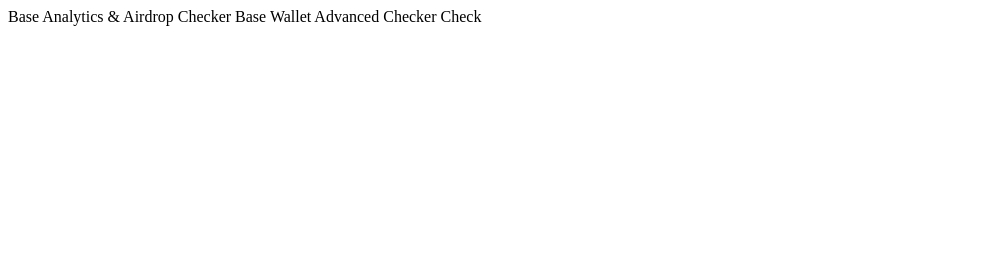
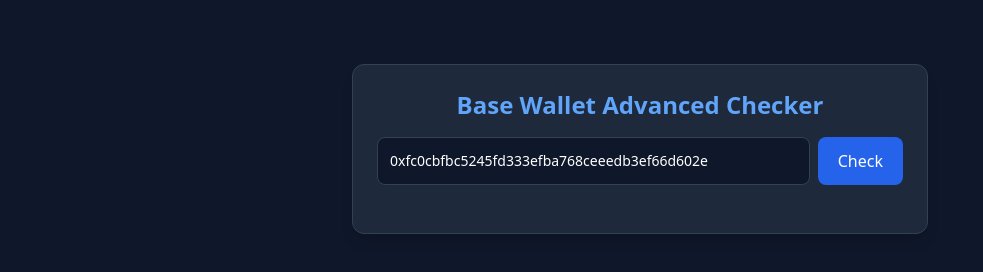
Before and after one commit to PLAMplam/BASE, a plain HTML site: page index.html in a window 1280 px wide. Shown: the whole page, without its empty margins (0-983 px from the left). Drawn offline with nearby package versions, Linux system fonts and the light colour scheme.

Commit message:
Update index.html for Base Wallet Advanced Checker

```diff
--- a/index.html
+++ b/index.html
@@ -1,9 +1,72 @@
-Base Analytics & Airdrop Checker
+<!DOCTYPE html>
+<html lang="en">
+<head>
+  <meta charset="UTF-8">
+  <meta name="viewport" content="width=device-width, initial-scale=1.0">
+  <title>Base Analytics & Airdrop Checker</title>
+  <!-- โหลด Tailwind CSS ผ่าน CDN -->
+  <script src="https://cdn.tailwindcss.com"></script>
+</head>
+<body class="bg-slate-900 text-white min-h-screen flex flex-col items-center justify-start p-6">
 
+  <div class="max-w-xl w-full bg-slate-800 p-6 rounded-xl shadow-lg border border-slate-700 mt-10">
+    <h1 class="text-2xl font-bold mb-4 text-blue-400 text-center">Base Wallet Advanced Checker</h1>
 
+    <div class="flex gap-2 mb-6">
+      <input id="addressInput" type="text" value="0xfc0cbfbc5245fd333efba768ceeedb3ef66d602e" placeholder="Enter EVM Address (0x...)" class="w-full p-3 rounded-lg bg-slate-900 border border-slate-700 text-sm focus:outline-none focus:border-blue-500 text-white">
+      <button onclick="checkWallet()" class="bg-blue-600 hover:bg-blue-500 text-white px-5 py-3 rounded-lg font-medium transition">Check</button>
+    </div>
 
+    <div id="result" class="hidden space-y-3 bg-slate-900 p-4 rounded-lg border border-slate-700 text-sm"></div>
+  </div>
 
-    Base Wallet Advanced Checker
+  <script>
+    async function checkWallet() {
+      const address = document.getElementById('addressInput').value.trim();
+      const resultDiv = document.getElementById('result');
+      if (!address) return;
 
+      resultDiv.classList.remove('hidden');
+      resultDiv.innerHTML = '<p class="text-gray-400 text-center">Fetching On-chain Data...</p>';
 
-      Check
+      try {
+        const res = await fetch(`https://base.blockscout.com/api?module=account&action=txlist&address=${address}&startblock=0&endblock=99999999&sort=asc`);
+        const data = await res.json();
+
+        if (data.status !== '1' || !data.result.length) {
+          resultDiv.innerHTML = '<p class="text-red-400 text-center">No transactions found or API limit reached.</p>';
+          return;
+        }
+
+        const txs = data.result;
+        const contracts = new Set(txs.map(t => t.to).filter(Boolean));
+        const activeMonths = new Set(txs.map(t => {
+          const d = new Date(t.timeStamp * 1000);
+          return `${d.getFullYear()}-${d.getMonth() + 1}`;
+        }));
+
+        let gasPaidETH = txs.reduce((acc, t) => acc + (BigInt(t.gasUsed) * BigInt(t.gasPrice)), 0n);
+        let gasEthFormatted = (Number(gasPaidETH) / 1e18).toFixed(5);
+
+        let score = 0;
+        if (txs.length >= 10) score += 20;
+        if (txs.length >= 50) score += 20;
+        if (contracts.size >= 5) score += 20;
+        if (activeMonths.size >= 3) score += 20;
+        if (parseFloat(gasEthFormatted) >= 0.005) score += 20;
+
+        resultDiv.innerHTML = `
+          <div class="flex justify-between border-b border-slate-800 pb-2"><span class="text-gray-400">Address:</span><span class="font-mono text-xs text-blue-300">${address.slice(0,6)}...${address.slice(-4)}</span></div>
+          <div class="flex justify-between border-b border-slate-800 pb-2"><span class="text-gray-400">Total Transactions:</span><span class="font-bold">${txs.length}</span></div>
+          <div class="flex justify-between border-b border-slate-800 pb-2"><span class="text-gray-400">Unique Contracts:</span><span class="font-bold">${contracts.size}</span></div>
+          <div class="flex justify-between border-b border-slate-800 pb-2"><span class="text-gray-400">Active Months:</span><span class="font-bold">${activeMonths.size}</span></div>
+          <div class="flex justify-between border-b border-slate-800 pb-2"><span class="text-gray-400">Gas Spent:</span><span class="font-bold text-yellow-400">${gasEthFormatted} ETH</span></div>
+          <div class="flex justify-between pt-2"><span class="text-gray-400">Health Score:</span><span class="font-bold text-green-400">${score} / 100</span></div>
+        `;
+      } catch (err) {
+        resultDiv.innerHTML = '<p class="text-red-400 text-center">Error loading data. Please try again.</p>';
+      }
+    }
+  </script>
+</body>
+</html>
```
